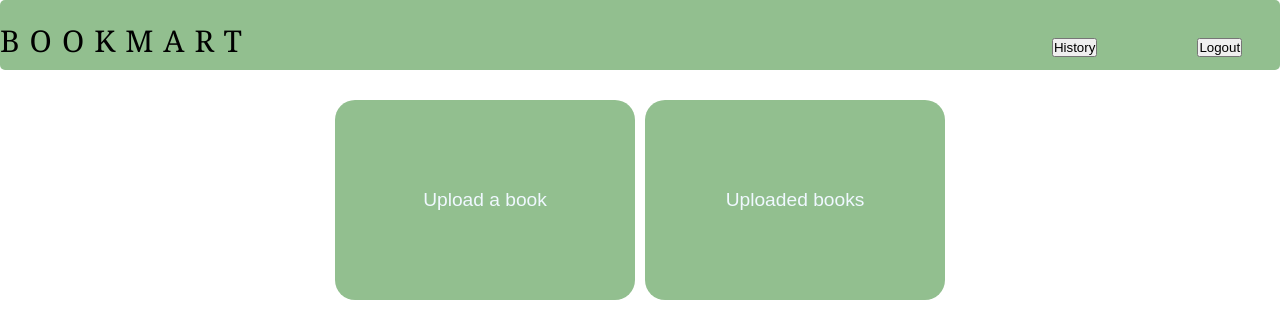
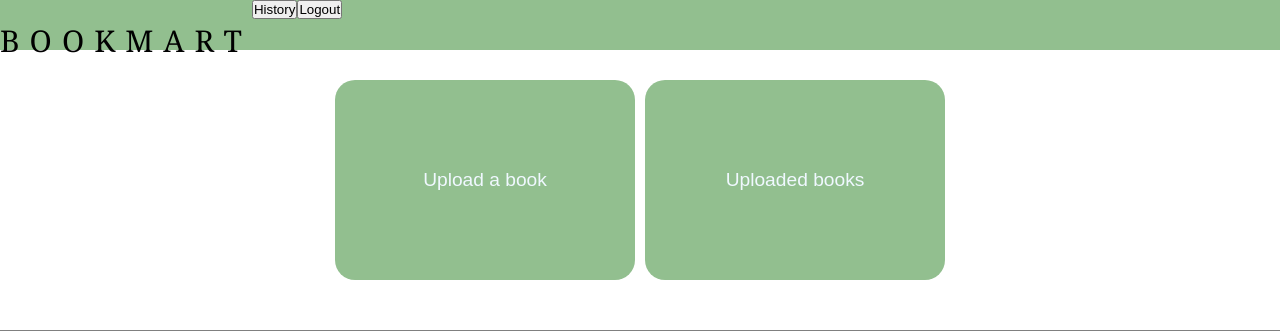
Before and after one commit to adi-1806/BookMart, a Django app: page /LibraryHome in a window 1280 px wide. Shown: the top 331 px of the page. Run offline with Django 3.2, Linux system fonts and the light colour scheme.

Commit message:
flex updated

```diff
--- a/Book/static/Book/librarianhome-style.css
+++ b/Book/static/Book/librarianhome-style.css
@@ -5,6 +5,9 @@
 .navi{
     height: 50px;
     background-color: #92bf8f;
+    display: flex;
+}
+.logo {
     text-align: center;
     letter-spacing: 10px;
     border-radius: 5px;
@@ -12,14 +15,9 @@
     font-weight:500;
     font-family:Georgia, 'Times New Roman', Times, serif;
     padding-top: 20px;
-    display: flex;
 }
-.navi .history button {
-    margin-left: 800px;
-}
-.navi .logout button {
-    margin-left: 100px;
-}
+
+
 .librarian-books {
     display: flex;
     margin-left: 0;
--- a/Book/templates/Book/Libraryhome.html
+++ b/Book/templates/Book/Libraryhome.html
@@ -12,7 +12,7 @@
     <form method="POST">
         {% csrf_token %}
         <div class="navi">
-            BOOKMART
+            <div class="logo">BOOKMART</div>
             <div class="history"><button type="button">History</button></div>
             <div class="logout"><button type="button">Logout</button></div>
         </div>
```
